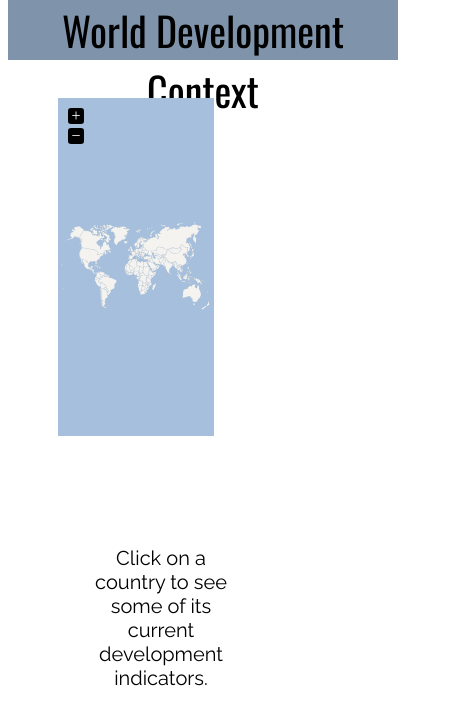
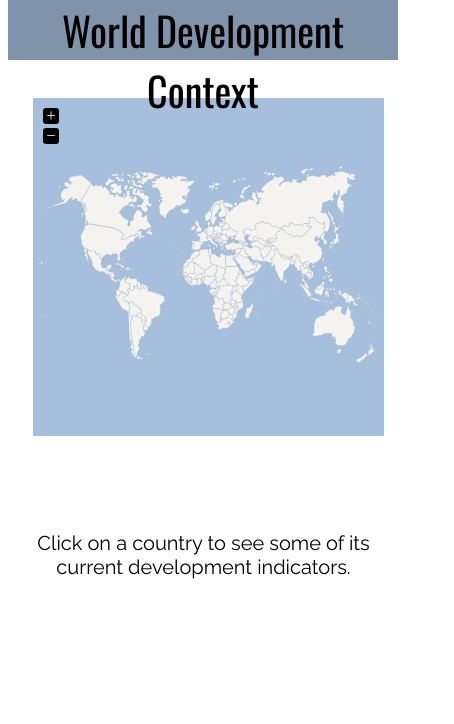
Before and after one commit to adrielbarrettjo/Thinkful-Context, a plain HTML site: page index.html in a window 390 px wide. Shown: the whole page, 454 px wide, since content can reach past the window. Drawn offline with nearby package versions, Linux system fonts and the light colour scheme.

Commit message:
responsiveness

```diff
--- a/index.css
+++ b/index.css
@@ -7,6 +7,7 @@ header {
   font-family: 'Oswald', sans-serif;
   font-size: 40px;
   text-align: center;
+    z-index: 100;
 }
 
 .subheader {
@@ -18,17 +19,19 @@ header {
 
 .map {
   display: inline-block;
-	margin-left: 50px;
+	/*margin-left: 50px;*/
 	margin-top: 90px;
   float: left;
   width: calc(40vw);
-  height: calc(40vh);
+  height: calc(80vh);
 }
 
 .indicators-page {
   display: inline-block;
 	text-align: center;
-  margin: 90px 75px;
+  /*margin-top: 90px;*/
+  padding: 75px;
+  /*margin: 90px 75px;*/
   width: calc(40vw)
 }
 
@@ -40,3 +43,80 @@ header {
 .hidden {
   display: none;
 }
+
+
+/*@media only screen and (max-width : 700px) {*/
+    /*.indicators-page {*/
+        /*display: inline-block;*/
+        /*text-align: center;*/
+        /*padding: 75px;*/
+        /*width: calc(16vw)*/
+    /*}*/
+
+/*}*/
+
+@media only screen and (max-width : 1100px) {
+    .indicators-page {
+        display: inline-block;
+        text-align: center;
+        padding: 75px;
+        width: calc(36vw)
+    }
+
+}
+
+@media only screen and (max-width : 900px) {
+    .indicators-page {
+        display: inline-block;
+        text-align: center;
+        padding: 75px;
+        width: calc(20vw)
+    }
+
+}
+
+@media only screen and (max-width : 800px) {
+    .indicators-page {
+        display: inline-block;
+        text-align: center;
+        padding-top: 75px;
+        padding-left: 20px;
+        width: calc(90vw)
+    }
+
+    .map {
+        display: inline-block;
+        margin-left: 25px;
+        margin-top: 90px;
+        float: left;
+        width: calc(90vw);
+        height: calc(40vh);
+    }
+
+}
+
+/*@media only screen and (max-width : 700px) {*/
+    /*.indicators-page {*/
+        /*display: inline-block;*/
+        /*text-align: center;*/
+        /*padding: 75px;*/
+        /*width: calc(10vw)*/
+    /*}*/
+
+/*}*/
+
+@media only screen and (max-width : 979px) {
+
+}
+
+@media only screen and (max-width : 767px) {
+
+}
+
+@media only screen and (max-width : 480px) {
+
+}
+
+@media only screen and (max-width : 320px) {
+
+}
--- a/index.html
+++ b/index.html
@@ -3,7 +3,8 @@
     <title>JQVMap - World Map</title>
     <link href="./jqvmap/dist/jqvmap.css" media="screen" rel="stylesheet" type="text/css">
     <link href="https://fonts.googleapis.com/css?family=Oswald|Raleway" rel="stylesheet">
-  <link href="index.css" rel="stylesheet" type="text/css" />
+    <link href="index.css" rel="stylesheet" type="text/css" />
+    <meta name="viewport" content="width=device-width, initial-scale=1.0">
 
 
   </head>
```
